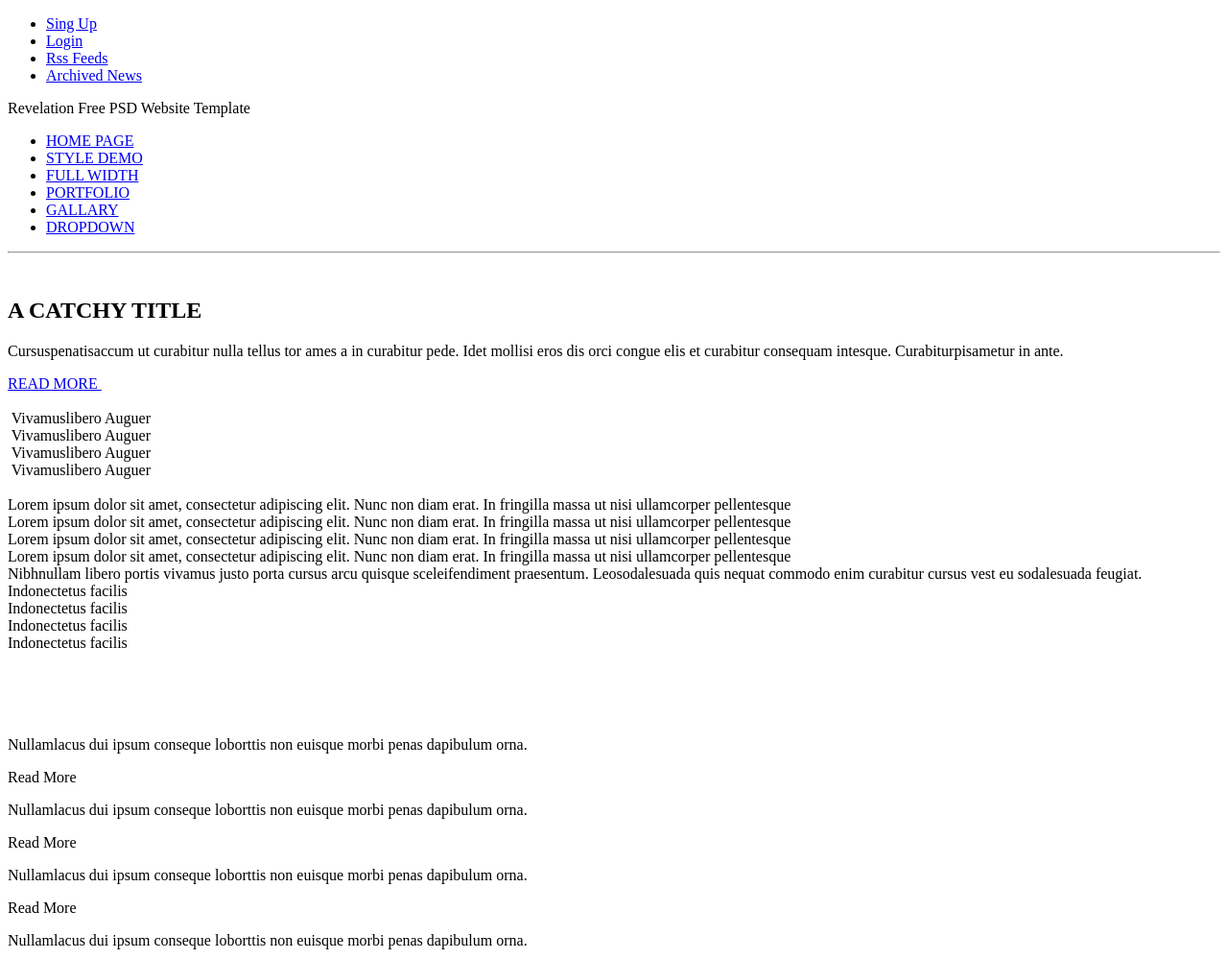
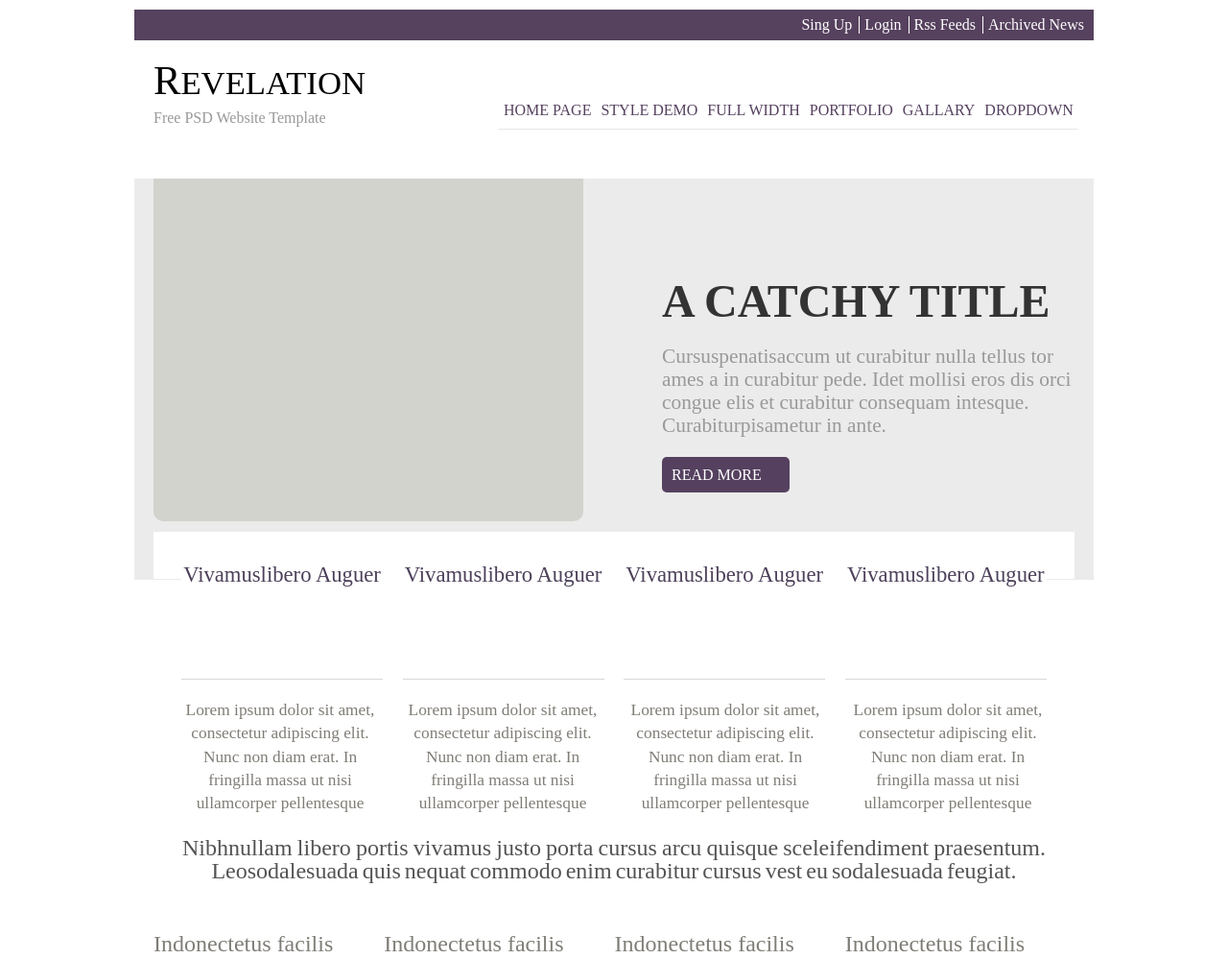
Before and after one commit to MdSakibAhmed/My-First-Project, a plain HTML site: page index.html in a window 1280 px wide. Shown: the top 999 px of the page at 96% size. Drawn offline with Linux system fonts and the light colour scheme.

Commit message:
Css File Linked with HTMl File

```diff
--- a/index.html
+++ b/index.html
@@ -4,7 +4,7 @@
 <head>
     <meta charset="UTF-8">
     <title>PsdTemplet 1</title>
-    <link rel="stylesheet" href="psd Templet 1.css" type="text/css">
+    <link rel="stylesheet" href="indexx.css" type="text/css">
 </head>
 
 <body>
```
